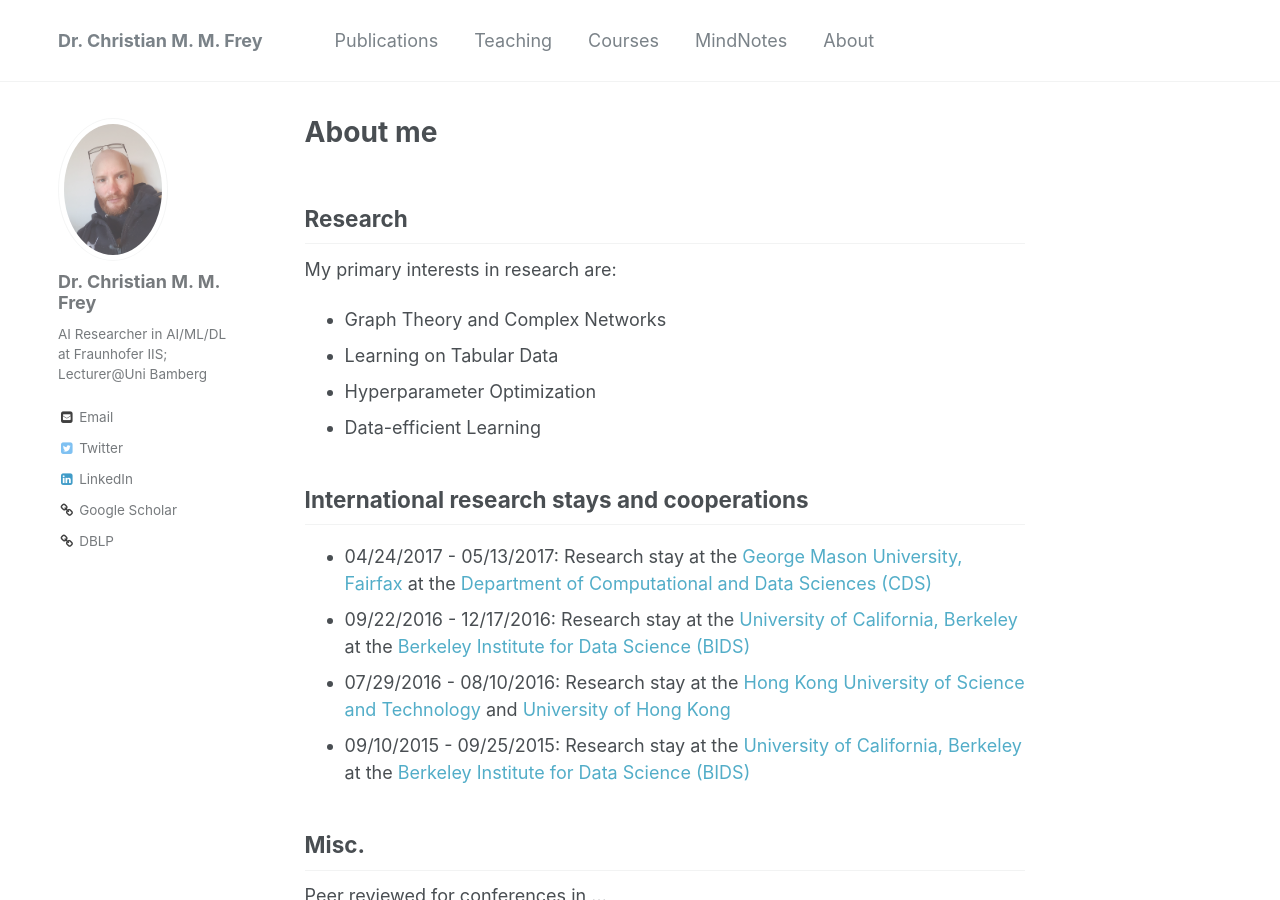
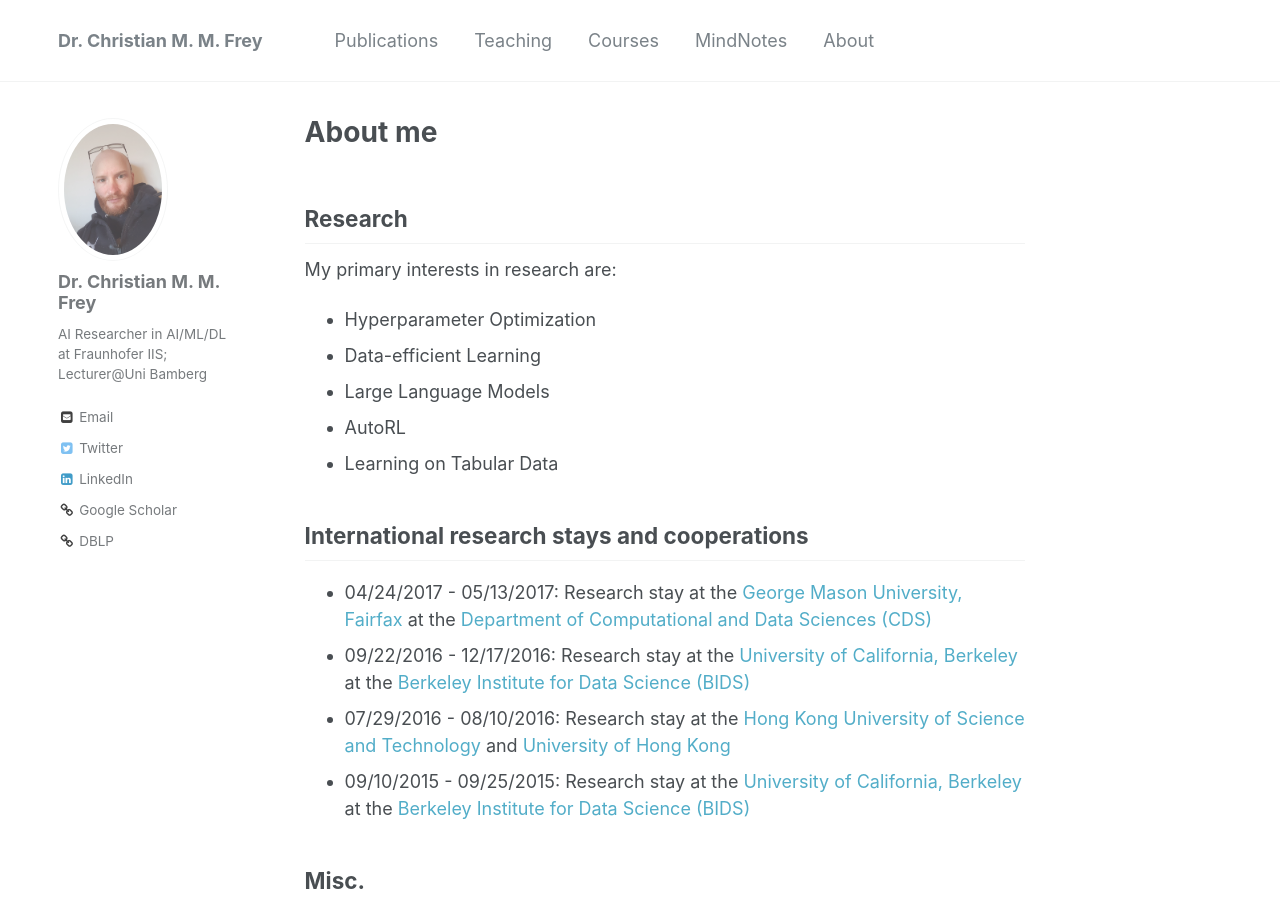
Before and after one commit to christianmaxmike/christianmaxmike.github.io, a Jekyll site: the page built from _pages/about.md, in a window 1280 px wide and 900 px high. Built offline with Jekyll 4.4.1, drawn with Linux system fonts in a browser that asks for light colours.

Commit message:
Update about.md

```diff
--- a/_pages/about.md
+++ b/_pages/about.md
@@ -19,14 +19,16 @@ redirect_from:
 ## Research
 My primary interests in research are:
 <ul>
-<li>Graph Theory and Complex Networks</li>
+<li>Hyperparameter Optimization</li>
+<li>Data-efficient Learning</li>
+<li>Large Language Models</li>
+<li>AutoRL</li>
+<li>Learning on Tabular Data</li>
+<!--<li>Graph Theory and Complex Networks</li>-->
 <!--<li>Graph clustering applications and methods</li>-->
 <!--<li>Online Optimization</li>-->
 <!--<li>Graph Databases/Mining/Exploration</li>-->
 <!--<li>Graph Exploration</li>-->
-<li>Learning on Tabular Data</li>
-<li>Hyperparameter Optimization</li>
-<li>Data-efficient Learning</li>
 <!--<li>Graph Databases</li>-->
 <!--<li>Modeling and Querying Uncertain Spatio-Temporal Data</li>-->
 <!--<li>Probabilistic Query Processing and Similarity Search in Uncertain Data</li>-->
```
